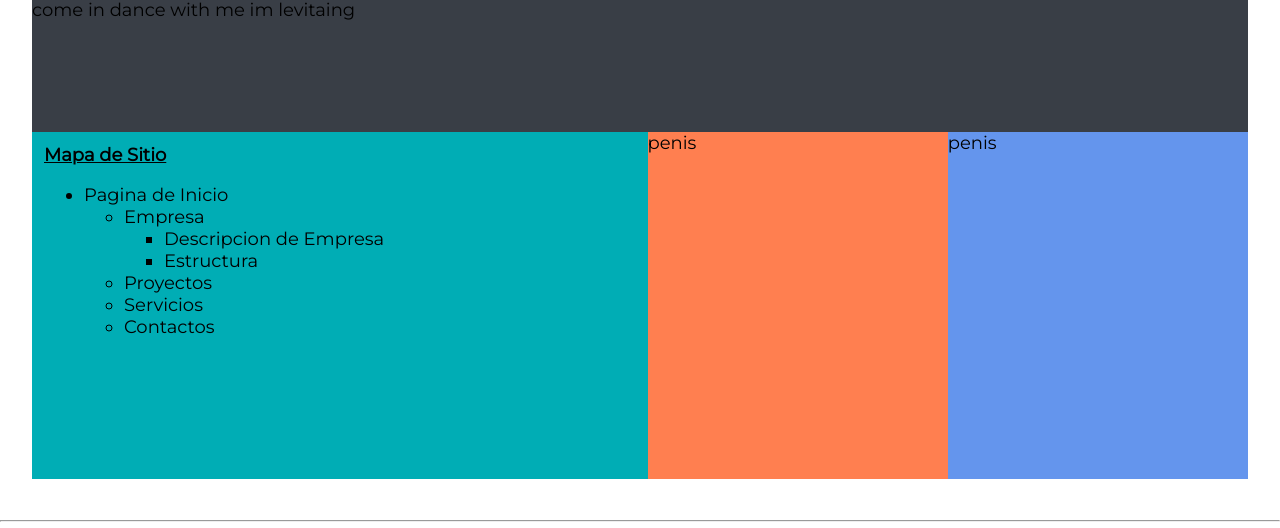
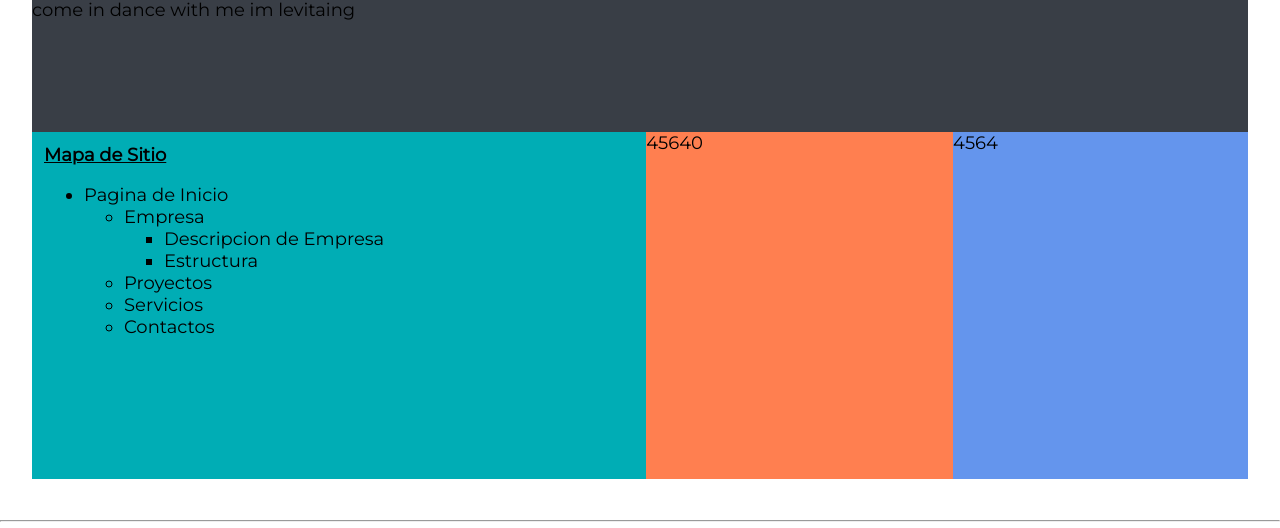
Before and after one commit to cemontiel-code/pruebaGIT, a plain HTML site: page index.html in a window 1280 px wide. Shown: the part 1433-1961 px from the top of the page. Drawn offline with Linux system fonts and the light colour scheme; a web font is replaced by a local one.

Commit message:
edit en index

```diff
--- a/index.html
+++ b/index.html
@@ -109,10 +109,8 @@
         <div class="contBusiness" id="Business">
           come in dance with me im levitaing
         </div>
-        <div class="contProyect" id="Proyects">penis </div>
-        <div class="contService" id="Services">penis
-
-        </div>
+        <div class="contProyect" id="Proyects">45640 </div>
+        <div class="contService" id="Services"> 4564</div>
       </div>
 
     </main>
```
